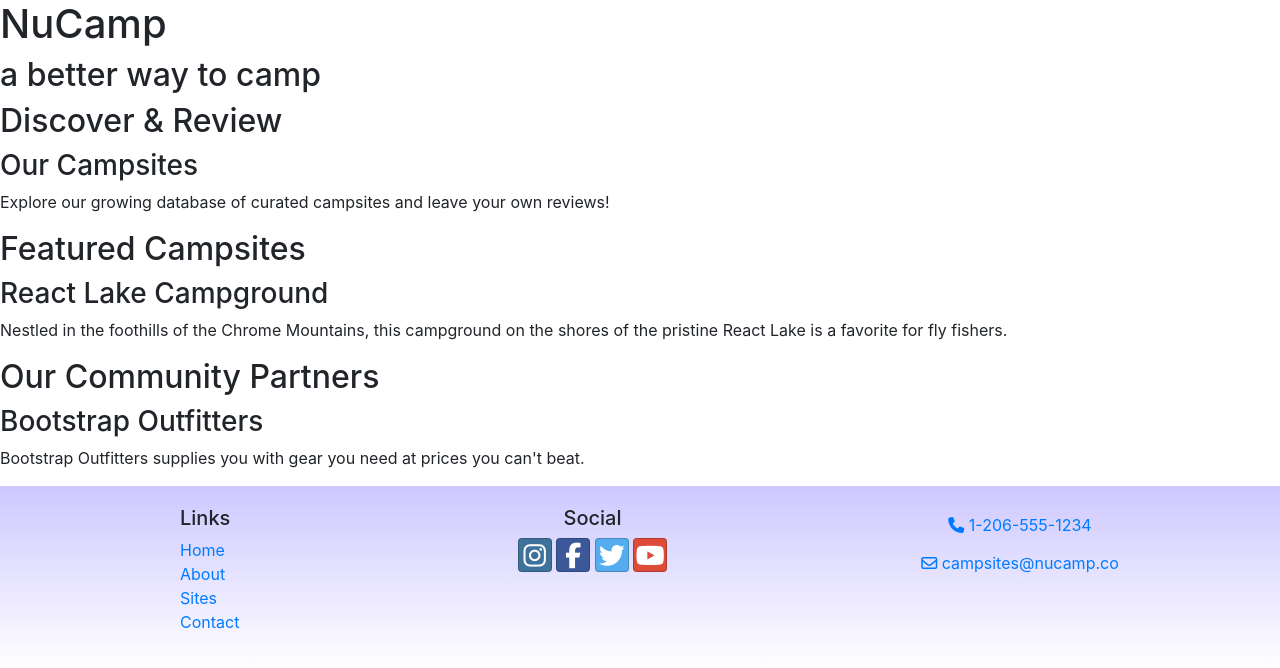
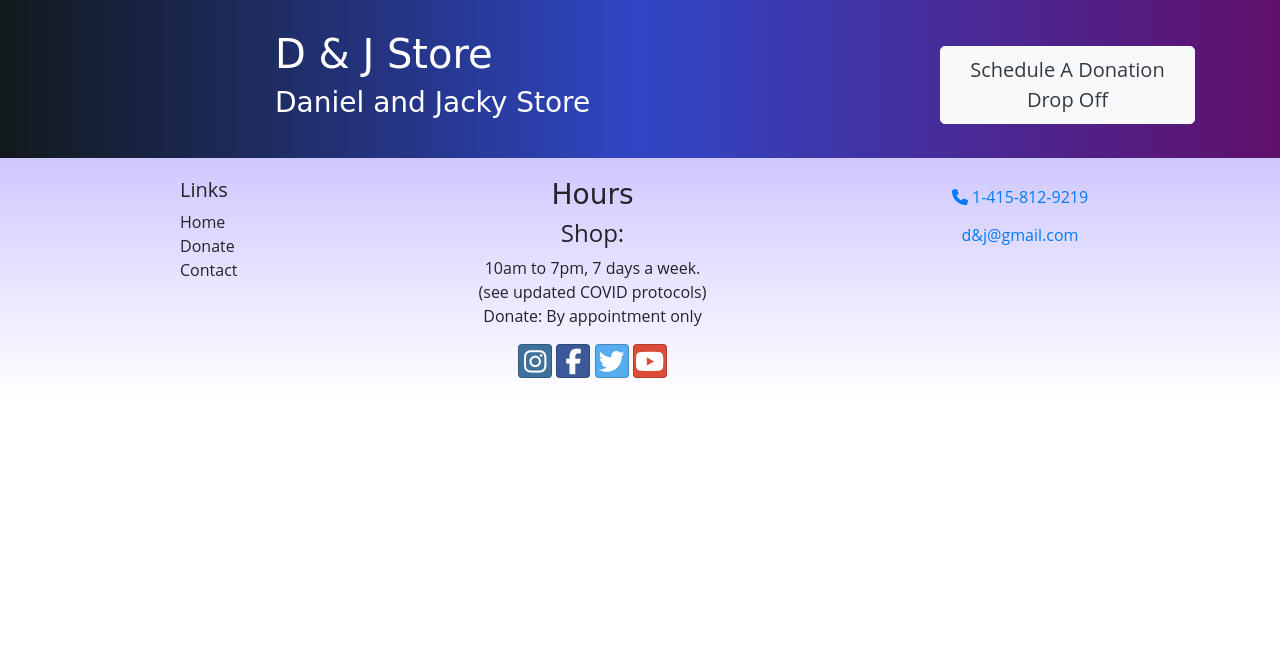
Before and after one commit to ahdoy888/donation_website, a website: page index.html in a window 1280 px wide. Drawn offline with nearby package versions, Linux system fonts and the light colour scheme.

Commit message:
header and footer revised

```diff
--- a/index.html
+++ b/index.html
@@ -15,30 +15,25 @@
     <title>Donation Web</title>
 </head>
 <body>
-        <header>
-            <div>
-                <h1>NuCamp</h1>
-                <h2>a better way to camp</h2>
+    <header class="jumbotron jumbotron-fluid">
+        <div class="container">
+            <div class="row">
+                <div class="col-4 col-sm-3 col-md-2">
+                    <!-- <img src="img/logo.png" class="img-fluid" /> -->
+                </div>
+                <div class="col">
+                    <h1>D & J Store</h1>
+                    <h3>Daniel and Jacky Store</h3>
+                </div>
+                <div class="col-md-3 col-xl-3 mt-3">
+                    <!-- <  ="#reserveForm" role="button" class="btn btn-lg btn-info" >Reserve Campsite</a> -->
+                    <button class="btn btn-lg text-dark btn-light" role="button" data-toggle="modal" data-target="#reserveModal">Schedule A Donation Drop Off</button>
+
+                </div>
             </div>
-        </header>
+        </div>
+    </header>
 
-        <div>
-            <h2>Discover & Review</h2>
-            <h3>Our Campsites</h3>
-            <p>Explore our growing database of curated campsites and leave your own reviews!</p>
-        </div>
-
-        <div>
-            <h2>Featured Campsites</h2>
-            <h3>React Lake Campground</h3>
-            <p>Nestled in the foothills of the Chrome Mountains, this campground on the shores of the pristine React Lake is a favorite for fly fishers.</p>
-        </div>
-
-        <div>
-            <h2>Our Community Partners</h2>
-            <h3>Bootstrap Outfitters</h3>
-            <p>Bootstrap Outfitters supplies you with gear you need at prices you can't beat.</p>
-        </div>
 
         <footer class="site-footer">
             <div class="container">
@@ -46,22 +41,25 @@
                     <div class="col-4 col-sm-2 offset-1">
                         <h5>Links</h5>
                         <ul class="list-unstyled">
-                            <li><a href="aboutus.html">Home</a></li>
-                            <li><a href="aboutus.html">About</a></li>
-                            <li><a href="aboutus.html">Sites</a></li>
+                            <li><a href="index.html">Home</a></li>
+                            <li><a href="donate.html">Donate</a></li>
                             <li><a href="contactus.html">Contact</a></li>
                         </ul>
                     </div>
                     <div class="col-6 col-sm-5 text-center">
-                        <h5>Social</h5>
+                        <h3>Hours</h3>
+                        <h4>Shop:</h4>
+                        <p>10am to 7pm, 7 days a week.<br />
+                            (see updated COVID protocols)<br />
+                            Donate: By appointment only</p>
                         <a class="btn btn-social-icon btn-instagram" href="http://instagram.com/"><i class="fa fa-instagram"></i></a>
                         <a class="btn btn-social-icon btn-facebook" href="http://facebook.com/"><i class="fa fa-facebook"></i></a>
                         <a class="btn btn-social-icon btn-twitter" href="http://twitter.com/"><i class="fa fa-twitter"></i></a>
                         <a class="btn btn-social-icon btn-google" href="http://youtube.com/"><i class="fa fa-youtube"></i></a>
                     </div>
                     <div class="col-sm-4 text-center">
-                        <a role="button" class="btn btn-link" href="tel:+12065551234"><i class="fa fa-phone"></i> 1-206-555-1234</a><br />
-                        <a role="button" class="btn btn-link" href="mailto:campsites@nucamp.co"><i class="fa fa-envelope-o"></i> campsites@nucamp.co</a>
+                        <a role="button" class="btn btn-link" href="tel:+12065551234"><i class="fa fa-phone"></i> 1-415-812-9219</a><br />
+                        <a role="button" class="btn btn-link" href="mailto:d&j@gmail.com><i class="fa fa-envelope-o"></i> d&j@gmail.com</a>
                     </div>
                </div>
             </div>
--- a/styles.css
+++ b/styles.css
@@ -1,3 +1,52 @@
+body {
+    font-family: "Open Sans", sans-serif;
+}
+
+
+h1, h2, h3 {
+    font-family: "Lobster", cursive;
+}
+
+/* h2 {
+    color: #30c5a5;
+} */
+
+header h2 {
+    color: #CEC8FF;
+}
+
 .site-footer {
     background-image: linear-gradient(#CEC8FF, white);
-    padding: 20px 0; }
+    padding: 20px 0;
+}
+
+.jumbotron {
+    margin: 0;
+    padding: 30px;
+    background-image: linear-gradient(to right, #12191b, #3046C5, #60106B);
+    color: white;
+}
+
+.row-content {
+    padding: 50px 0;
+    border-bottom: 1px ridge;
+    min-height: 200px;
+}
+
+.navbar {
+    background-color: #901CAD;
+}
+
+
+a, a:hover {
+    color: inherit;
+    text-decoration: none;
+}
+
+/* .carousel-caption {
+    background-color: rgba(0, 0, 0, 0.5);
+}
+
+.carousel {
+    border: solid #5637DD;
+} */
```
Also changed, not shown: contactus.html (added), donate.html (added).
